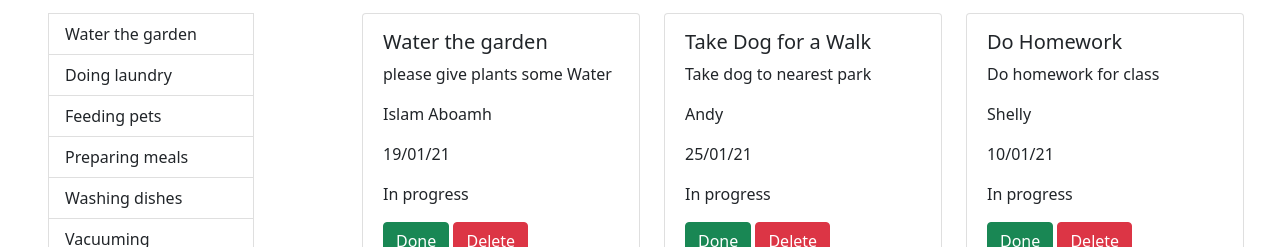
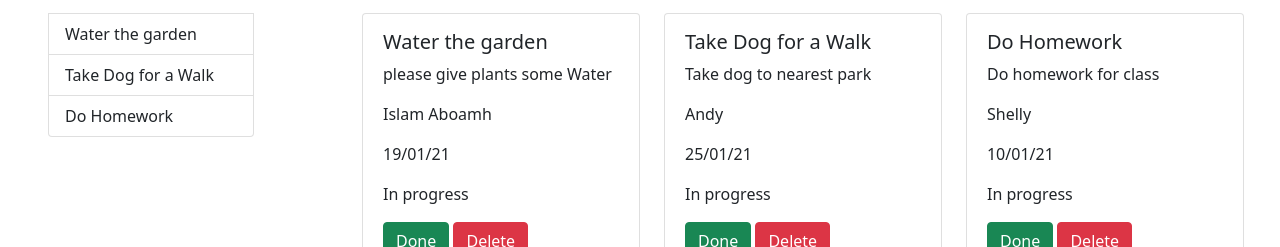
Before and after one commit to I-A11/Final-Project-AIS, a plain HTML site: page index.html in a window 1280 px wide. Shown: the part 705-952 px from the top of the page. Drawn offline with nearby package versions, Linux system fonts and the light colour scheme.

Commit message:
tasks now added to list

```diff
--- a/index.html
+++ b/index.html
@@ -115,14 +115,11 @@
     <div class="row three">
         <!--TASK LIST-->
         <div class="col-lg-3">
-            <ul class="list-group p-5">
+            <ul class="list-group p-5" id="task-list-two">
                 <p class="ms-2 fs-2">Tasks List</p>
                 <li class="list-group-item">Water the garden</li>
-                <li class="list-group-item">Doing laundry</li>
-                <li class="list-group-item">Feeding pets</li>
-                <li class="list-group-item">Preparing meals</li>
-                <li class="list-group-item">Washing dishes</li>
-                <li class="list-group-item">Vacuuming</li>
+                <li class="list-group-item">Take Dog for a Walk</li>
+                <li class="list-group-item">Do Homework</li>
             </ul>
         </div>
 
--- a/js/index.js
+++ b/js/index.js
@@ -8,6 +8,10 @@ const formValidateAssignedTo = document.querySelector('#form-validate-assigned-t
 const formValidateDescription = document.querySelector('#form-validate-description');
 const formValidateDueDate = document.querySelector('#form-validate-due-date');
 const formValidateStatus = document.querySelector('#form-validate-status');
+// Adds the task name to the task list located on the left side of the web page.
+const taskListTwo = document.querySelector('#task-list-two');
+
+
 
 
 form.addEventListener('submit', (e) => {
@@ -32,6 +36,7 @@ form.addEventListener('submit', (e) => {
     if (nameLength >= 5) {
         formValidateTaskName.classList.add('is-valid');
         formValidateTaskName.classList.remove('is-invalid');
+        taskListTwo.innerHTML += `<li class="list-group-item">${formValidateTaskName.value}</li>`;
 
     } else {
         formValidateTaskName.classList.add('is-invalid');
--- a/js/taskManager.js
+++ b/js/taskManager.js
@@ -19,6 +19,7 @@ const createTaskHtml = (name, description, assignedTo, dueDate, status) => {
     </div>`;
 
     return html;
+
 };
 
 
```
